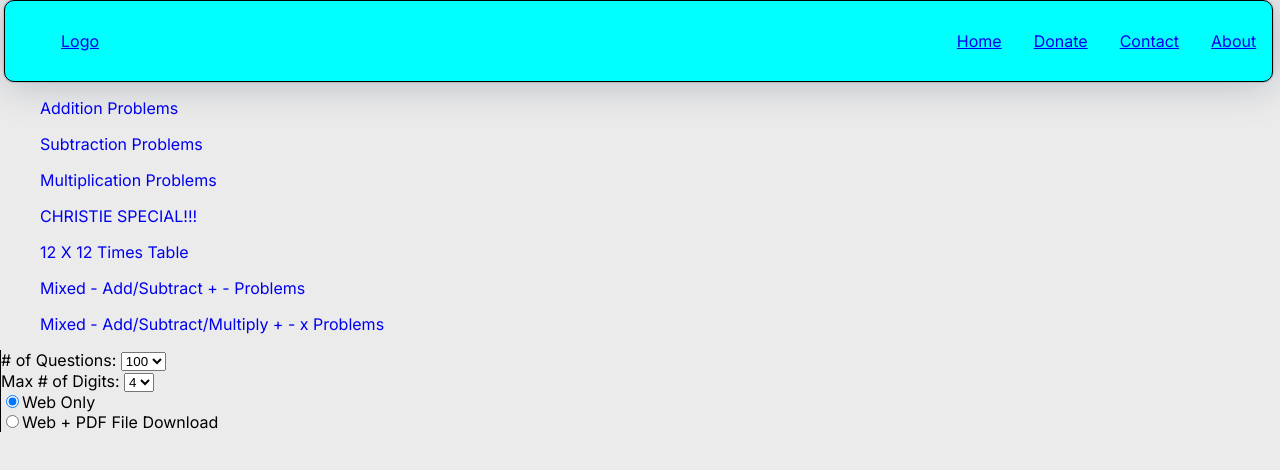
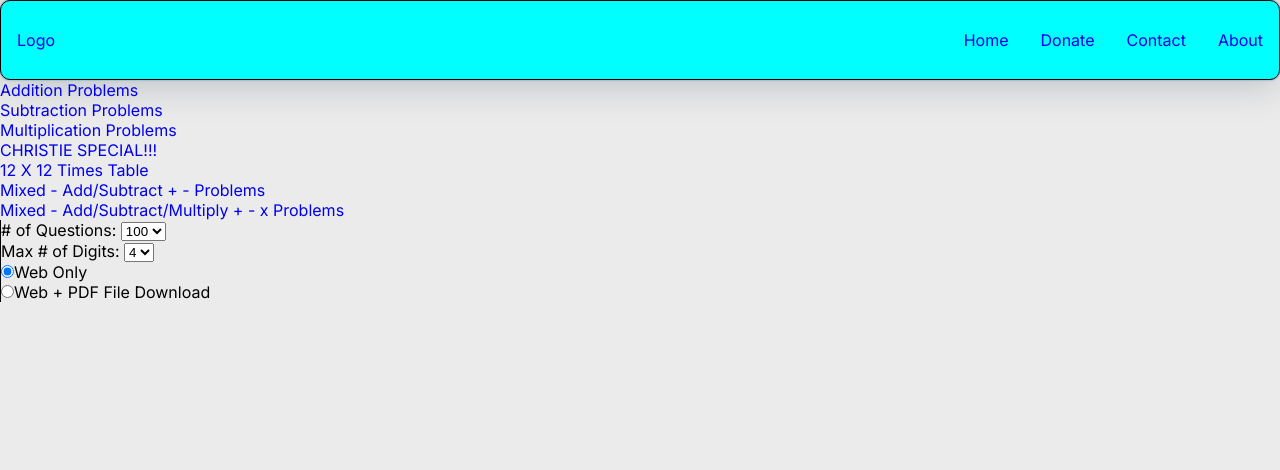
Before and after one commit to philscottcanada/math-work, a Next.js app: page / in a window 1280 px wide. Shown: the top 470 px of the page. Built offline with nearby package versions, Linux system fonts and the light colour scheme.

Commit message:
made changes, forgot to switch branch to dev

```diff
--- a/Components/Header/header.css
+++ b/Components/Header/header.css
@@ -1,8 +1,8 @@
 .header-container {
     height: 5rem;
-    width: 99vw;
-    margin: 0 .25rem;
-    margin-bottom: 0rem;
+    width: 100%;
+    /* margin: 0 .25rem; */
+    /* margin-bottom: 0rem; */
     border: black .5px solid;
     border-radius: 10px;
     box-shadow: rgba(9, 30, 66, 0.25) 0px 1px 40px, rgba(9, 30, 66, 0.13) 0px 0px 1px 1px;
--- a/app/app.css
+++ b/app/app.css
@@ -1,7 +1,10 @@
-
-.links {
+* {
+    box-sizing: border-box;
+    margin: 0;
+    padding: 0;
     text-decoration: none;
     list-style-type: none;
+
 }
 
 .container-options {
```
